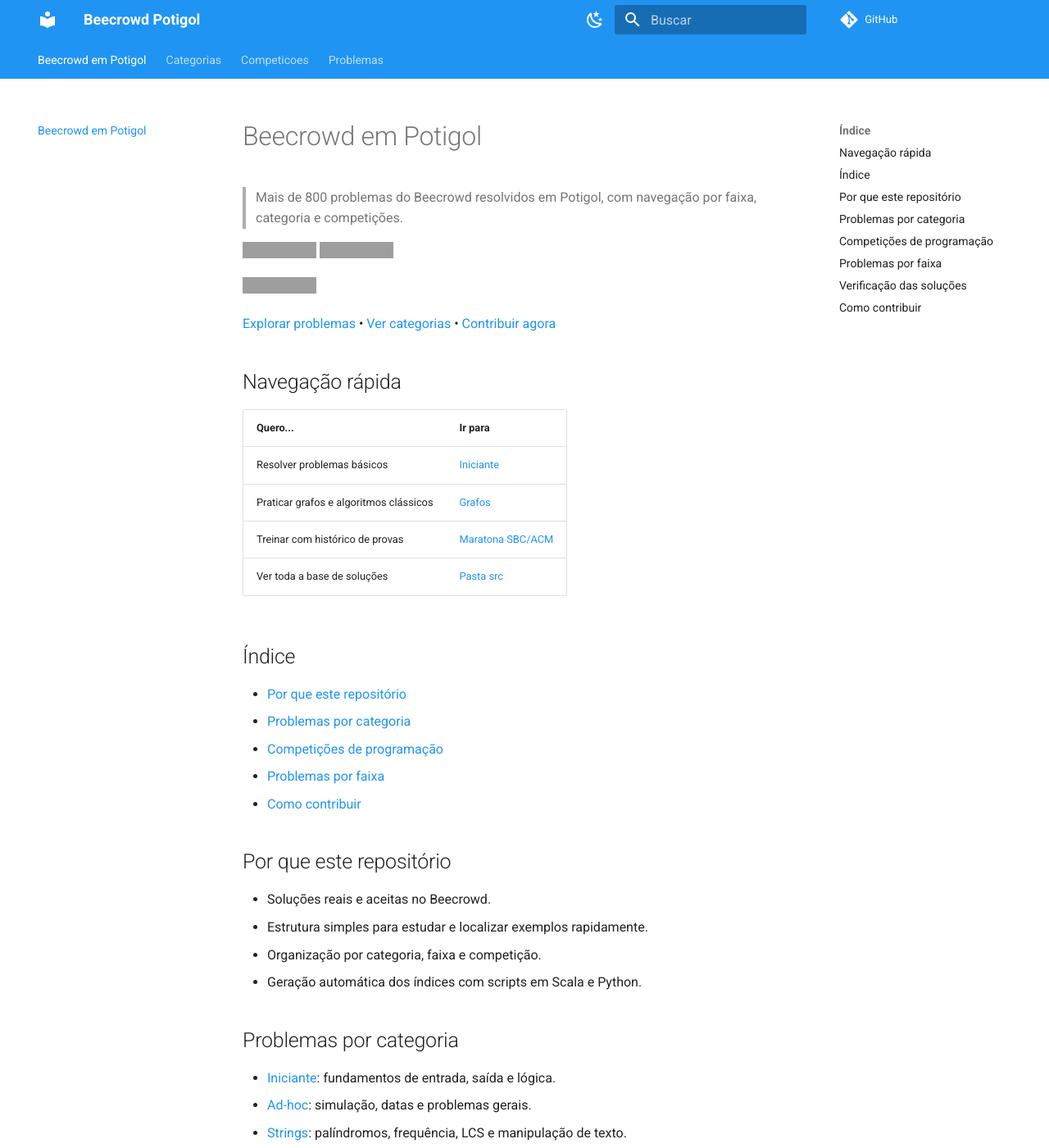
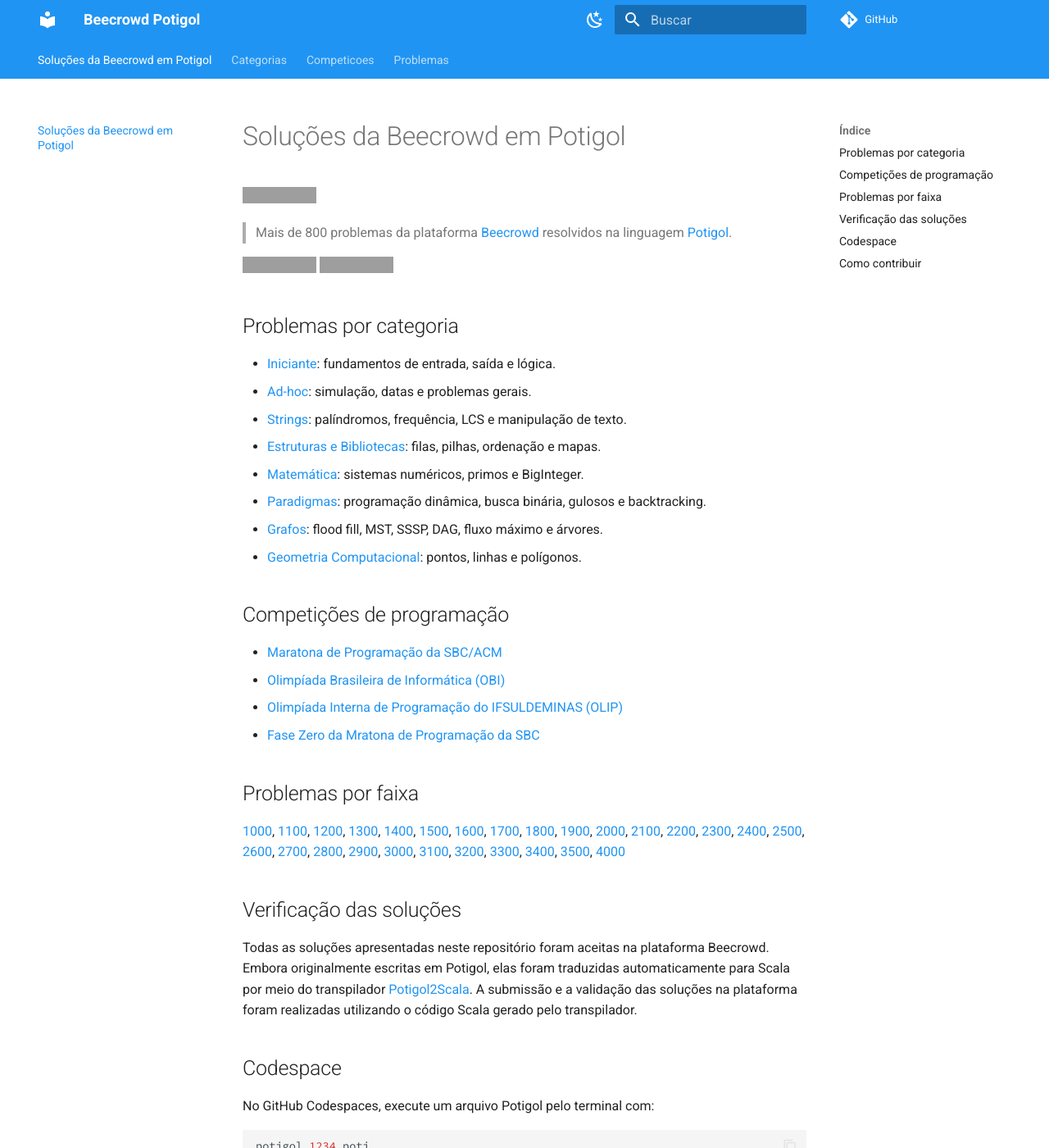
Before and after one commit to potigol/beecrowd, an MkDocs documentation site: the page built from docs/index.md, in a window 1280 px wide and 1400 px high. Shown: the whole window at 82% size. Built offline with MkDocs 1.6.1 and Material for MkDocs 9.7.7, drawn with Linux system fonts in a browser that asks for light colours; comment, search, counter and statistics services are not loaded; some of the changed text lies outside the part shown; grey boxes are pictures that could not be loaded.

Commit message:
Atualiza problemas resolvidos e remove arquivos vazios

```diff
--- a/docs/index.md
+++ b/docs/index.md
@@ -1,37 +1,11 @@
-# Beecrowd em Potigol
+# Soluções da Beecrowd em Potigol
 
-> Mais de 800 problemas do Beecrowd resolvidos em Potigol, com navegação por faixa, categoria e competições.
+[![Execute no GitHub Codespaces](https://github.com/codespaces/badge.svg)](https://codespaces.new/potigol/beecrowd?quickstart=1)
+
+> Mais de 800 problemas da plataforma [Beecrowd](https://beecrowd.com) resolvidos na linguagem [Potigol](https://potigol.github.io/beecrowd).
 
 [![Problemas Resolvidos](https://img.shields.io/badge/Problemas%20Resolvidos-886-blue)](https://github.com/potigol/beecrowd/commits/master)
 [![Follow us](https://img.shields.io/twitter/follow/potigol.svg?style=social)](http://twitter.com/potigol)
-
-[![Execute no GitHub Codespaces](https://github.com/codespaces/badge.svg)](https://codespaces.new/potigol/beecrowd?quickstart=1)
-
-[Explorar problemas](src) • [Ver categorias](categorias) • [Contribuir agora](#como-contribuir)
-
-## Navegação rápida
-
-| Quero... | Ir para |
-| --- | --- |
-| Resolver problemas básicos | [Iniciante](categorias/iniciante.md) |
-| Praticar grafos e algoritmos clássicos | [Grafos](categorias/grafos.md) |
-| Treinar com histórico de provas | [Maratona SBC/ACM](competicoes/maratona) |
-| Ver toda a base de soluções | [Pasta src](src) |
-
-## Índice
-
-- [Por que este repositório](#por-que-este-repositório)
-- [Problemas por categoria](#problemas-por-categoria)
-- [Competições de programação](#competições-de-programação)
-- [Problemas por faixa](#problemas-por-faixa)
-- [Como contribuir](#como-contribuir)
-
-## Por que este repositório
-
-- Soluções reais e aceitas no Beecrowd.
-- Estrutura simples para estudar e localizar exemplos rapidamente.
-- Organização por categoria, faixa e competição.
-- Geração automática dos índices com scripts em Scala e Python.
 
 ## Problemas por categoria
 
@@ -46,22 +20,28 @@
 
 ## Competições de programação
 
-- [Maratona de Programação da SBC/ACM](competicoes/maratona)
-- [Olimpíada Brasileira de Informática (OBI)](competicoes/obi)
+- [Maratona de Programação da SBC/ACM](competicoes/maratona/README.md)
+- [Olimpíada Brasileira de Informática (OBI)](competicoes/obi/README.md)
+- [Olimpíada Interna de Programação do IFSULDEMINAS (OLIP)](competicoes/outras/olip/README.md)
+- [Fase Zero da Mratona de Programação da SBC](competicoes/outras/fasezero/README.md)
 
 ## Problemas por faixa
 
-| Faixa | Pastas |
-| --- | --- |
-| 1000-1499 | [src/1000](src/1000), [src/1100](src/1100), [src/1200](src/1200), [src/1300](src/1300), [src/1400](src/1400) |
-| 1500-1999 | [src/1500](src/1500), [src/1600](src/1600), [src/1700](src/1700), [src/1800](src/1800), [src/1900](src/1900) |
-| 2000-2499 | [src/2000](src/2000), [src/2100](src/2100), [src/2200](src/2200), [src/2300](src/2300), [src/2400](src/2400) |
-| 2500-2999 | [src/2500](src/2500), [src/2600](src/2600), [src/2700](src/2700), [src/2800](src/2800), [src/2900](src/2900) |
-| 3000-3599 | [src/3000](src/3000), [src/3100](src/3100), [src/3200](src/3200), [src/3300](src/3300), [src/3400](src/3400) |
+[1000](problemas/1000/README.md), [1100](problemas/1100/README.md), [1200](problemas/1200/README.md),
+[1300](problemas/1300/README.md), [1400](problemas/1400/README.md), [1500](problemas/1500/README.md),
+[1600](problemas/1600/README.md), [1700](problemas/1700/README.md), [1800](problemas/1800/README.md),
+[1900](problemas/1900/README.md), [2000](problemas/2000/README.md), [2100](problemas/2100/README.md),
+[2200](problemas/2200/README.md), [2300](problemas/2300/README.md), [2400](problemas/2400/README.md),
+[2500](problemas/2500/README.md), [2600](problemas/2600/README.md), [2700](problemas/2700/README.md),
+[2800](problemas/2800/README.md), [2900](problemas/2900/README.md), [3000](problemas/3000/README.md),
+[3100](problemas/3100/README.md), [3200](problemas/3200/README.md), [3300](problemas/3300/README.md),
+[3400](problemas/3400/README.md), [3500](problemas/3500/README.md), [4000](problemas/4000/README.md)
 
 ## Verificação das soluções
 
-As soluções deste repositório foram submetidas e aceitas no Beecrowd com o script [Potigol2Scala](https://github.com/potigol/potigol2scala).
+Todas as soluções apresentadas neste repositório foram aceitas na plataforma Beecrowd. Embora originalmente escritas em Potigol, elas foram traduzidas automaticamente para Scala por meio do transpilador [Potigol2Scala](https://github.com/potigol/potigol2scala). A submissão e a validação das soluções na plataforma foram realizadas utilizando o código Scala gerado pelo transpilador.
+
+## Codespace
 
 No GitHub Codespaces, execute um arquivo Potigol pelo terminal com:
 
@@ -85,9 +65,8 @@
 
 ## Como contribuir
 
-1. Faça um fork de https://github.com/potigol/beecrowd.
+1. Use o [editor online de Potigol](https://codespaces.new/potigol/beecrowd?quickstart=1) ou faça um fork de [potigol/beecrowd](https://github.com/potigol/beecrowd).
 2. Escolha um problema ainda não resolvido.
 3. Adicione sua solução em src/xx00/xxxx.poti.
-4. Opcional: teste localmente com ./potigol2scala.sh ../src/1000/1000.poti.
-5. Opcional: atualize os índices com `scala Build.scala` ou `python3 Build2.py` na pasta `bin`.
-6. Abra um pull request.
+4. Opcional: teste localmente com potigol xxxx.poti.
+5. Abra um pull request.
```
Also changed, not shown: docs/categorias/adhoc.md (+3 -1 lines), src/3400/README.md (+2 -2 lines), src/3600/README.md (deleted, +0 -102 lines), src/3700/README.md (deleted, +0 -102 lines), src/3800/README.md (deleted, +0 -102 lines), src/3900/README.md (deleted, +0 -102 lines), 1 other file.
